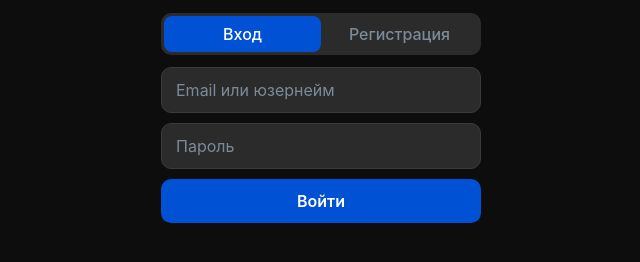
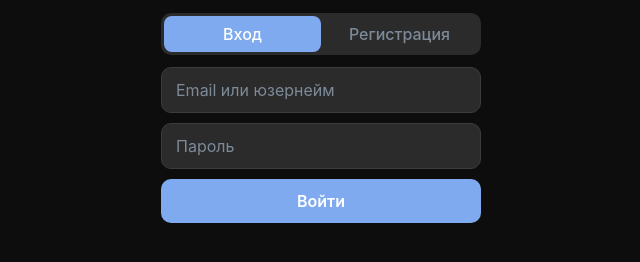
Before and after one commit to sashafystykan-web/hush, a website: page public/index.html in a window 1280 px wide. Shown: the part 336-598 px from the top of the page, without its empty margins (319-959 px from the left). Drawn offline with nearby package versions, Linux system fonts and the light colour scheme.

Commit message:
Update style.css

```diff
--- a/public/style.css
+++ b/public/style.css
@@ -7,11 +7,11 @@
 :root {
   --bg: #0d0d0d;
   --bg-panel: #2b2b2b;
-  --bg-elevated: #565657;
+  --bg-elevated: #2e2e2e;
   --border: #3b3b3b;
   --text: #e6ebf0;
   --text-dim: #7d8b99;
-  --accent: #0051d4;
+  --accent: #7faaf0;
   --accent-hover: #2b7fd6;
   --accent-soft: rgba(51, 144, 236, 0.15);
   --danger: #e05353;
```
